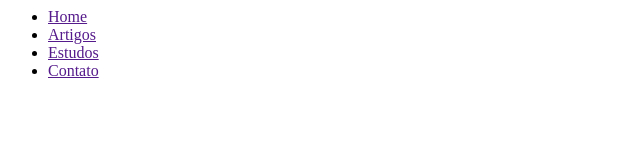
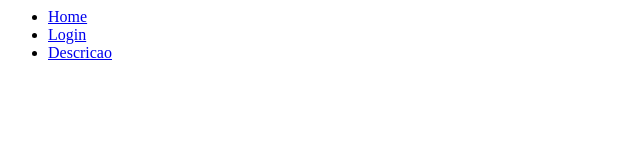
Before and after one commit to geovannateixeira/ExercicioAula, a plain HTML site: page menu.html in a window 1280 px wide. Shown: the whole page, without its empty margins (0-640 px from the left). Drawn offline with Linux system fonts and the light colour scheme.

Commit message:
Mudança no menu

```diff
--- a/menu.html
+++ b/menu.html
@@ -2,10 +2,9 @@
 	<head> </head>
 	<body>
 		<ul>
-			<li><a href="">Home</a></li>
-			<li><a href="">Artigos</a></li>
-			<li><a href="">Estudos</a></li>
-			<li><a href="">Contato</a></li>
+			<li><a href="index.html">Home</a></li>
+			<li><a href="login.html">Login</a></li>
+			<li><a href="descricao.html">Descricao</a></li>
 		</ul>
 	</body>
 </html>
```
